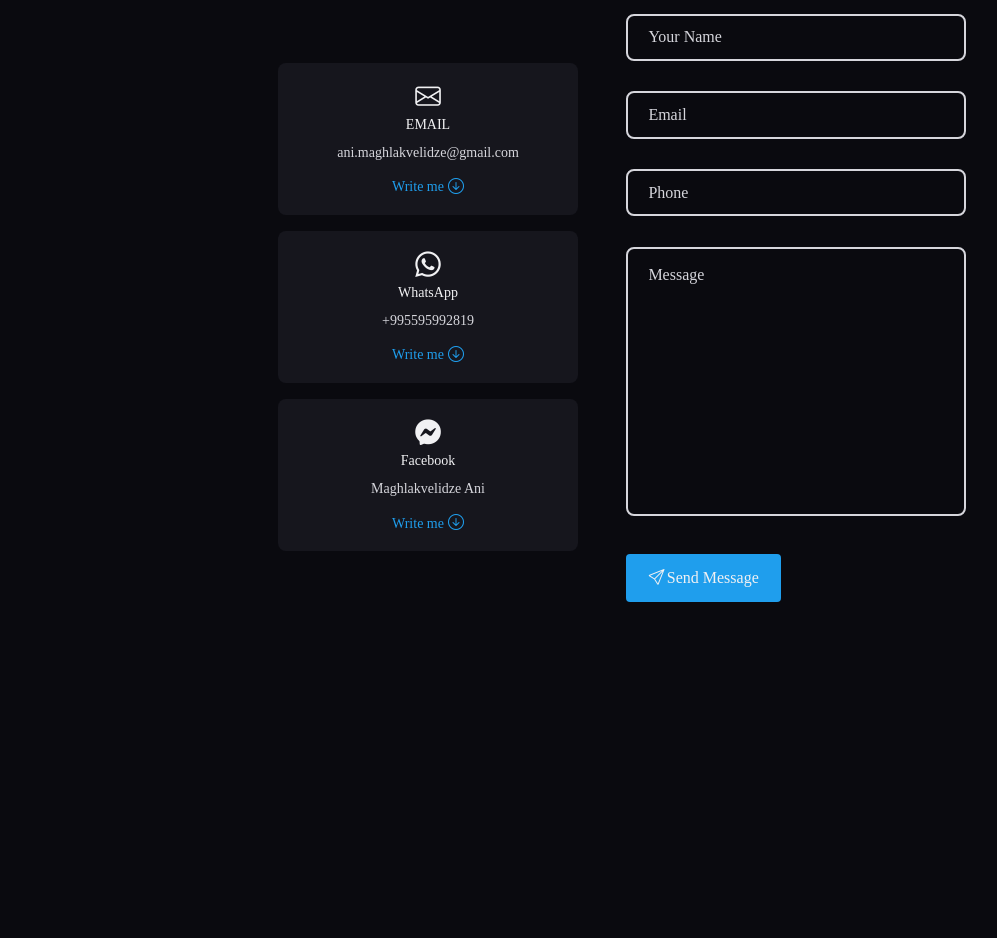
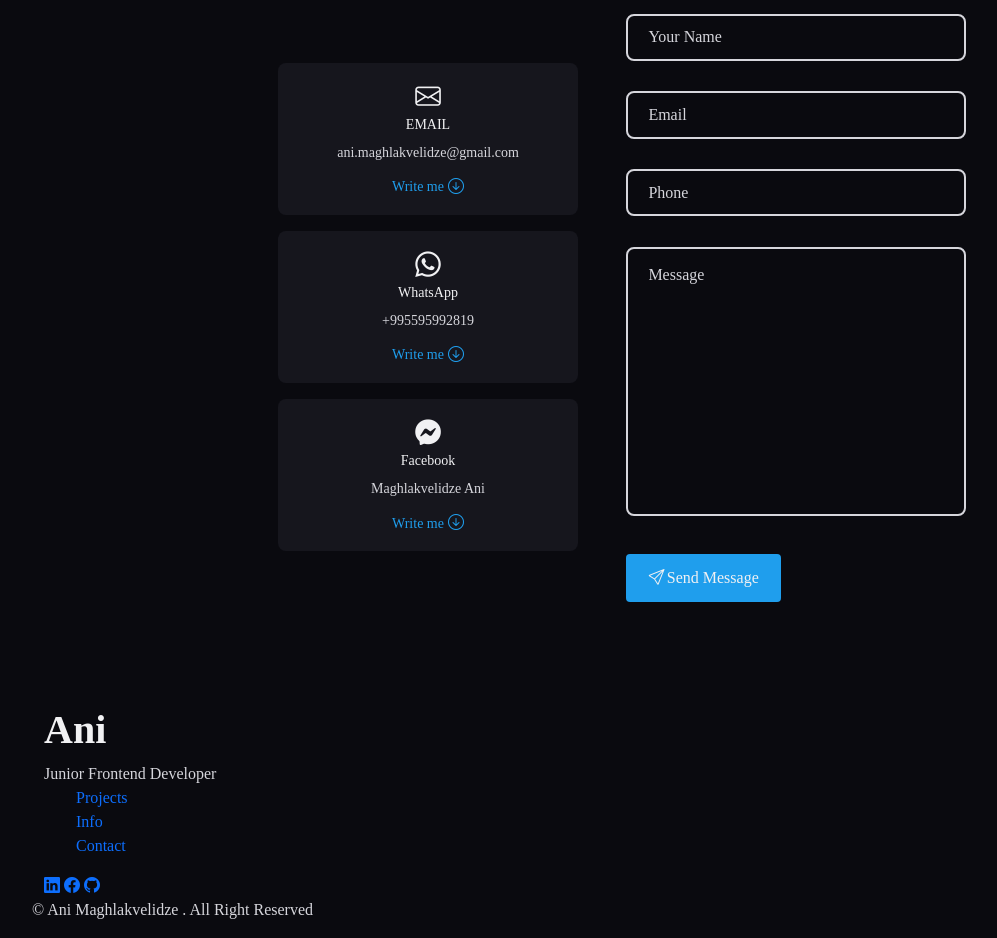
Before and after one commit to anniemmagh/COMMSCHOOL-FINAL-PROJECT, a plain HTML site: page index.html in a window 1280 px wide. Shown: the part 4336-5274 px from the top of the page, without its empty margins (68-1065 px from the left). Before the commit the page ends 5042 px from the top, so only its background shows below. Drawn offline with nearby package versions, Linux system fonts and the light colour scheme; a web font is replaced by a local one.

Commit message:
html footer section

```diff
--- a/index.html
+++ b/index.html
@@ -600,6 +600,45 @@
 </section>
 
 <!-- =========contact section end========= -->
+<!-- =====footer starts here======== -->
+<footer class="footer">
+<div class="footer__bg">
+    <div class="footer__container container grid">
+<div>
+    <h1 class="footer__title">Ani</h1>
+    <span class="footer__subtitle">Junior Frontend Developer</span>
+
+</div>
+<ul class="footer__links">
+    <li>
+        <a href="#works" class="footer__links">Projects</a>
+    </li>
+    <li>
+        <a href="#about" class="footer__links">Info</a>
+    </li>
+    <li>
+        <a href="#contact" class="footer__links">Contact</a>
+    </li>
+</ul>
+<div class="footer__socials">
+    <a href="https://www.linkedin.com/in/ani-maghlakvelidze/" target="_blank" class="footer__social">
+        <i class="bi bi-linkedin"></i>
+    </a>
+    <a href="https://www.facebook.com/animaghakvelidze" target="_blank" class="footer__social">
+        <i class="bi bi-facebook"></i>
+    </a>
+    <a href="https://github.com/anniemmagh" target="_blank" class="footer__social">
+        <i class="bi bi-github"></i>
+    </a>
+</div>
+    </div>
+    <p class="footer__copy">&#169; Ani Maghlakvelidze . All Right Reserved</p>
+</div>
+
+</footer>
+
+
+
 
 </main>
 <!-- ====mixitup filter library==== -->
```
